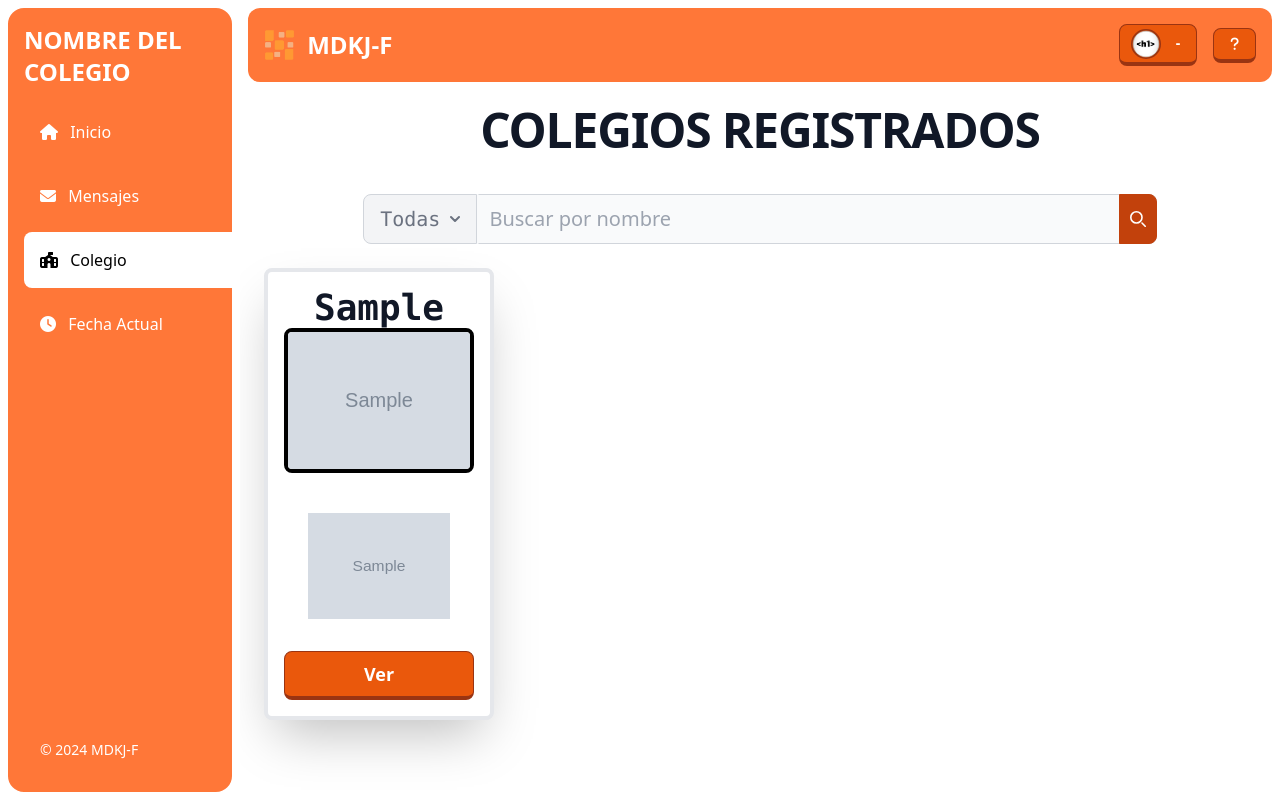
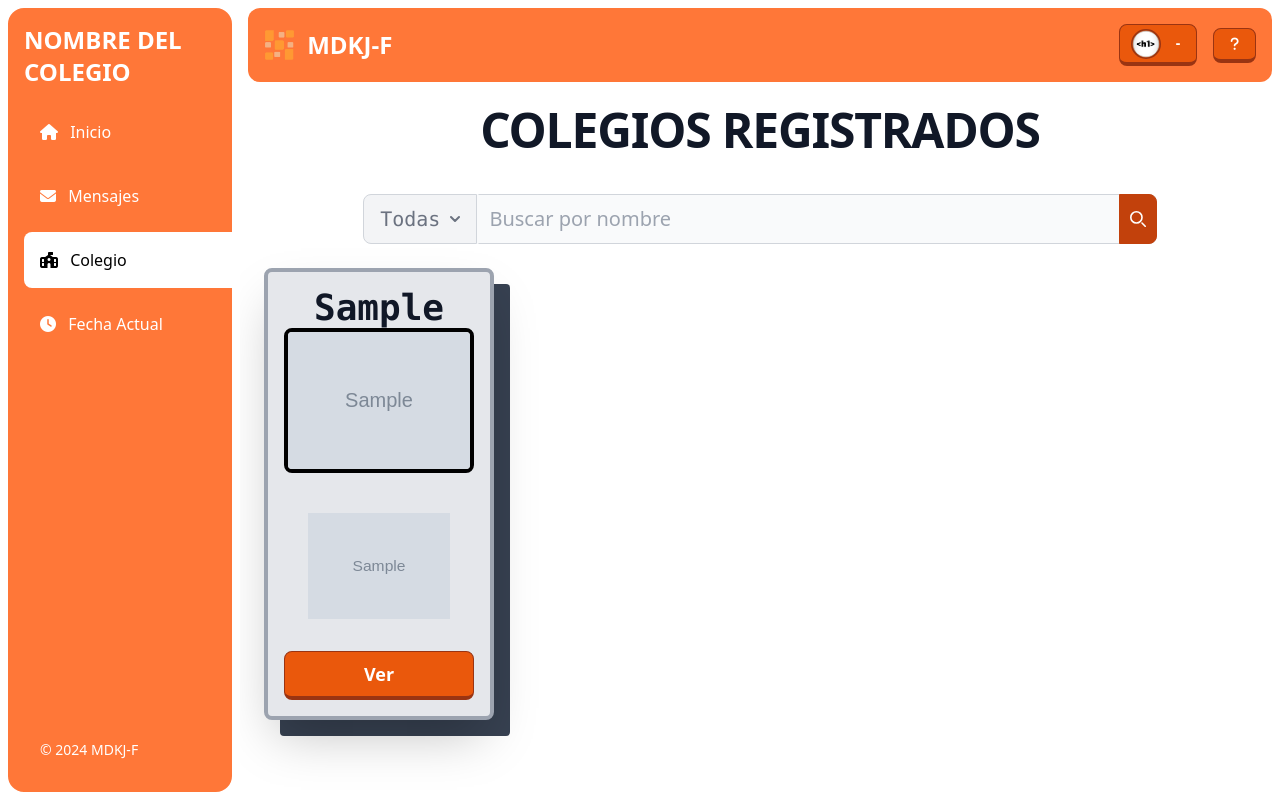
Before and after one commit to titooDiaz/PANEL-PARA-COLEGIOS, a Django app: page /users/colegios/view/ in a window 1280 px wide. Run offline with Django 4.2, Linux system fonts and the light colour scheme; tables that the repository leaves empty hold one stand-in row (values such as "Sample post"); grey boxes marked "Sample" are stand-in pictures; some libraries are stand-ins or nearby versions.

Commit message:
scholl cards

```diff
--- a/colegio/templates/colegios/VerColegios.html
+++ b/colegio/templates/colegios/VerColegios.html
@@ -70,7 +70,10 @@
 <div class="grid gap-6 mb-6 lg:mb-4 md:grid-cols-3 lg:grid-cols-4">
 
     {% for colegio in colegios %}
-        <div id="{{colegio.id}}" class="items-center bg-white border-4 border-gray-200 rounded-lg sm:flex p-4 block shadow-2xl hover:scale-105 duration-300 ease-in-out">
+        <div id="{{colegio.id}}" class="relative">
+            <span class="absolute top-0 left-0 mt-4 ml-4 h-full w-full rounded bg-gray-700 "></span>
+            <div class="relative h-full w-full items-center bg-gray-200 border-4 border-gray-400 rounded-lg p-4 shadow-2xl duration-300 ease-in-out">
+
                 <div class="block w-full">
                     <h5 class="font-mono font-bold text-gray-900 text-4xl text-center">{{colegio.colegio}}</h5>
                     <img class="w-full rounded-lg border-black border-4" src="{{colegio.banner.url}}" alt="Colegio_Banner">
@@ -82,6 +85,7 @@
                     </div>
                 </div>
             </div>
+        </div>
     {% endfor %}
 
 
```
Lines whose indentation alone changed are shown as unchanged.
